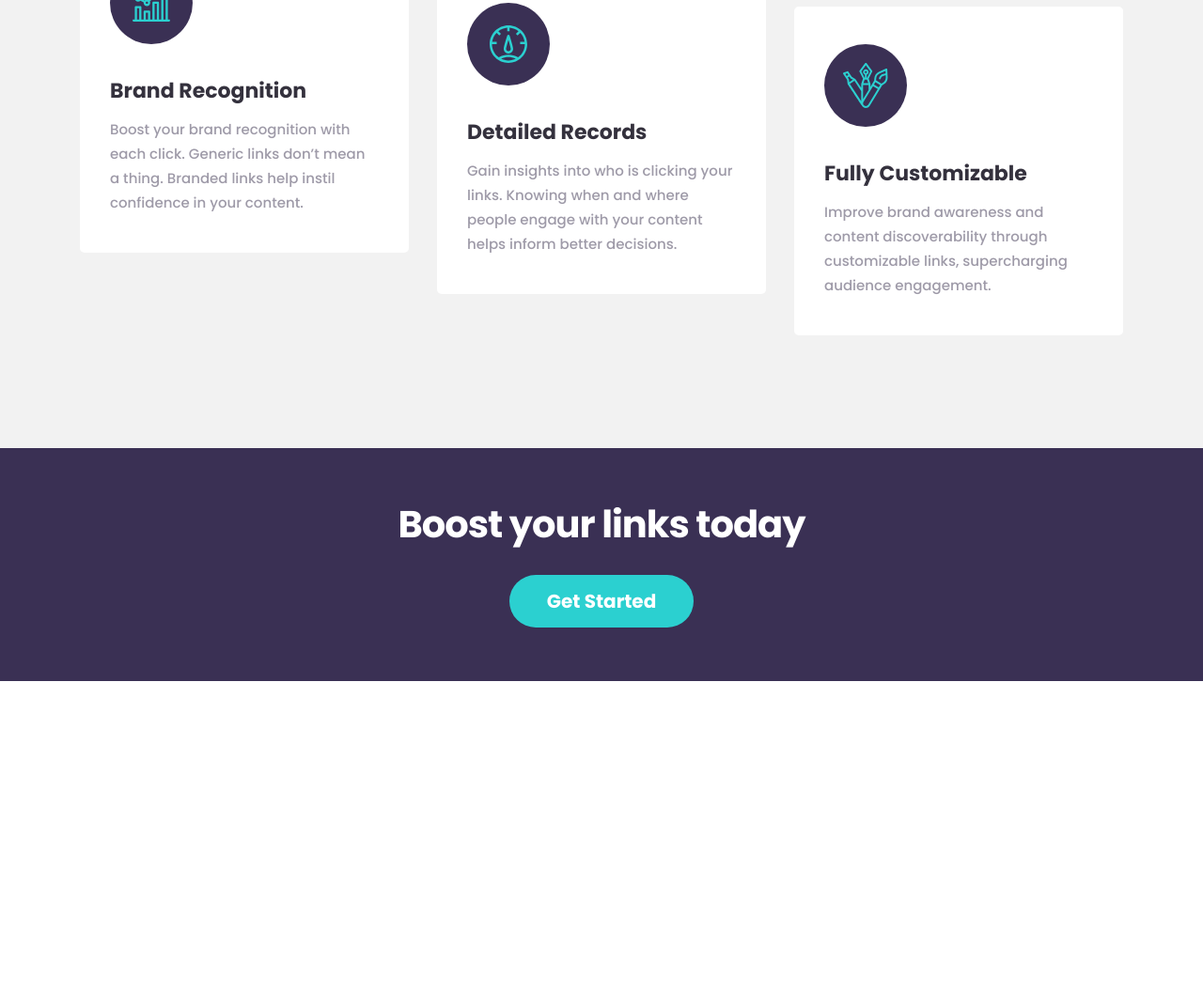
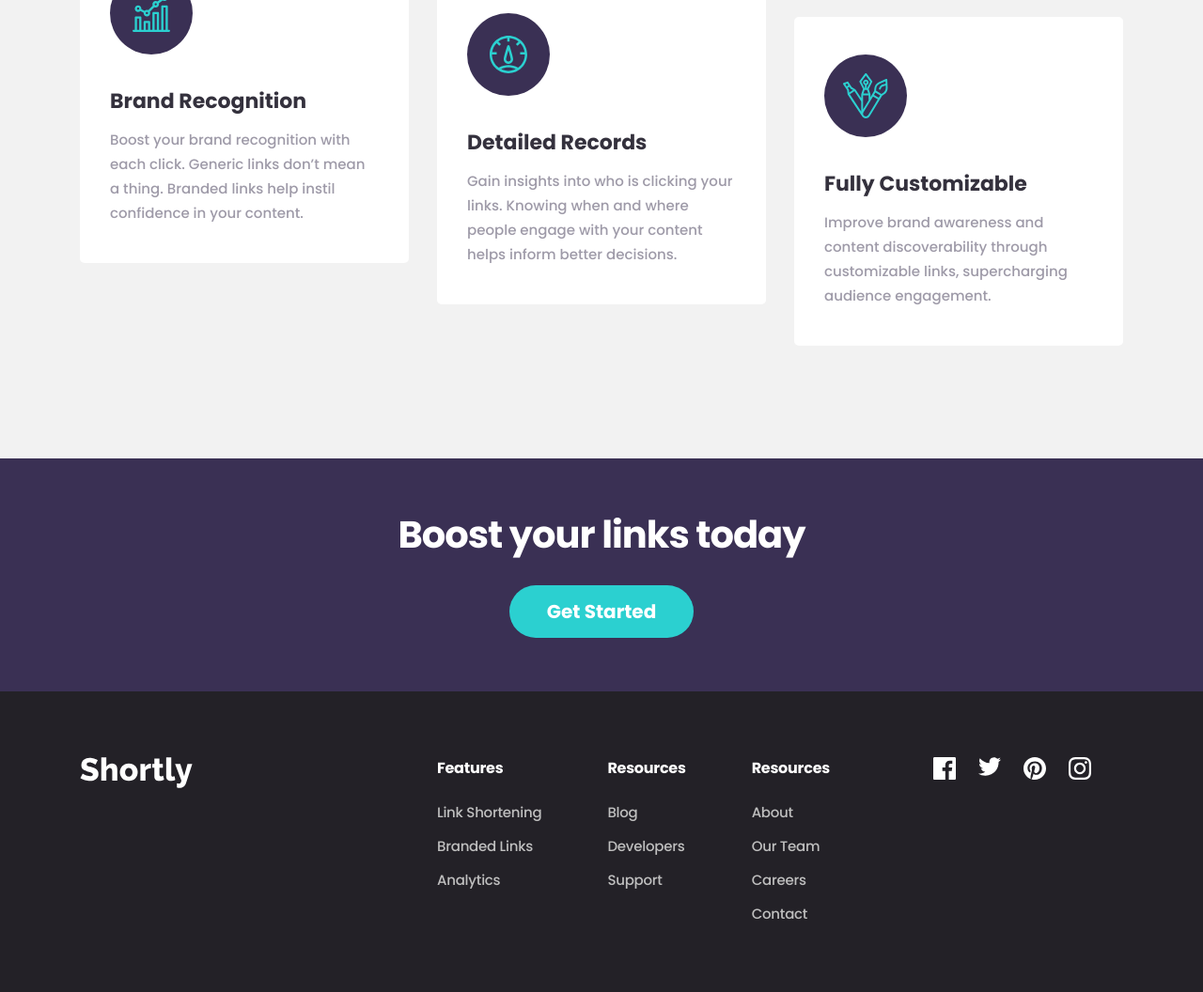
Before and after one commit to beyKH/Shortly-website, a plain HTML site: page index.html in a window 1280 px wide. Shown: the part 1406-2462 px from the top of the page at 94% size. Before the commit the page ends 2131 px from the top, so only its background shows below. Drawn offline with Linux system fonts and the light colour scheme.

Commit message:
footer + hovers

```diff
--- a/css/style.css
+++ b/css/style.css
@@ -194,12 +194,11 @@ img {
 
 .hero-description {
   width: 565px;
-  margin-right: 100px;
 }
 
 .hero-heading {
   font-weight: bold;
-  font-size: 72px;
+  font-size: 80px;
   line-height: 90px;
   letter-spacing: -2px;
   color: #34313D;
@@ -229,6 +228,16 @@ img {
   display: inline-block;
   margin-top: 40px;
   text-decoration: none;
+  transition: background-color 0.3s ease, opacity 0.3s ease;
+}
+
+
+.hero-link:hover{
+  background-color: #9AE3E3;
+}
+
+.hero-link:active{
+  opacity: 0.6;
 }
 
 
@@ -272,7 +281,15 @@ img {
   color: #FFFFFF;
   text-transform: capitalize;
   background-color: #2BD0D0;
+  transition: background-color 0.3s ease, opacity 0.3s ease;
+}
 
+.shorten-it-button:hover{
+  background-color: #9AE3E3;
+}
+
+.shorten-it-button:active{
+  opacity: 0.6;
 }
 
 
@@ -333,9 +350,14 @@ img {
   background: #fff;
   border-radius: 5px;
   padding: 40px 32px ;
-  /* max-height: 350px; */
   width: 350px;
+  transition: box-shadow 0.3s ease;
 }
+
+.statistics-item:hover{
+  box-shadow: 0px 0px 40px rgba(0, 0, 0, 0.2);
+}
+
   /* .statistics-item::after{
     content: '';
     height: 8px;
@@ -444,4 +466,106 @@ img {
   color: #FFFFFF;
   background-color: #2BD0D0;
   padding: 13px 40px;
+  transition: background-color 0.3s ease, opacity 0.3s ease;
 }
+
+.boost-link:hover{
+  background-color: #9AE3E3;
+}
+
+.boost-link:active{
+  opacity: 0.6;
+}
+
+
+/* ---------------------------- footer------------------------- */
+
+.site-footer{
+   background-color: #232127;
+}
+
+.site-footer-container {
+  display: flex;
+  padding-top: 70px;
+  padding-bottom: 70px;
+}
+
+.logo-white {
+  margin-right:260px ;
+  transition: opacity 0.3s ease;
+}
+
+.logo-white:hover{
+  opacity: 0.8;
+}
+
+.logo-white:active{
+  opacity: 0.6;
+}
+
+.logo-white-img{
+  display: block;
+}
+
+.footer-nav {
+  display: flex;
+}
+
+.footer-nav-list {
+  padding: 0;
+  margin: 0;
+  list-style: none;
+  margin-right: 70px;
+}
+
+
+.footer-heading {
+  font-weight: bold;
+  font-size: 16px;
+  line-height: 24px;
+  letter-spacing: -0.25px;
+  color: #FFFFFF;
+  margin-bottom: 22px;
+}
+
+.footer-nav-item {
+  margin-top: 10px;
+}
+
+.footer-nav-link{
+  font-weight: 500;
+  font-size: 15px;
+  line-height: 22px;
+  letter-spacing: -0.25px;
+  color: #BFBFBF;
+  transition: 0.3s ease;
+  text-decoration: none;
+  transition: color 0.3s ease, opacity 0.3s ease;
+}
+
+.footer-nav-link:hover{
+  color: #2BD0D0;
+}
+
+.footer-nav-link:active{
+  opacity: 0.6;
+}
+
+.footer-social-network {
+  display: flex;
+  list-style: none;
+  padding: 0m;
+  margin: 0;
+}
+
+.footer-social-item {
+  margin-right: 24px;
+}
+
+.footer-social-item:last-child{
+  margin-right: 0;
+}
+
+.footer-social-link {
+
+}
--- a/index.html
+++ b/index.html
@@ -9,6 +9,8 @@
   <link rel="stylesheet" href="css/style.css">
 </head>
 <body>
+
+  <!-- btn-primary classim bor hover ishladi lekin transitionlar ishlamadi  -->
   <header class="site-header">
     <div class="site-header-container container">
       <div class="header-top">
@@ -102,5 +104,62 @@
       </div>
     </section>
   </main>
+
+  <footer class="site-footer">
+    <div class="site-footer-container container">
+      <a class="logo-white" href="index.html">
+        <img class="logo-white-img" src="img/logo-white.svg" alt="shortly logo" width="120" height="33">
+      </a>
+      <div class="footer-nav">
+        <ul class="footer-nav-list">
+          <h3 class="footer-heading">Features</h3>
+          <li class="footer-nav-item"><a class="footer-nav-link" href="#">Link Shortening</a></li>
+          <li class="footer-nav-item"><a class="footer-nav-link" href="#">Branded Links</a></li>
+          <li class="footer-nav-item"><a class="footer-nav-link" href="#">Analytics</a></li>
+        </ul>
+
+        <ul class="footer-nav-list">
+          <h3 class="footer-heading">Resources</h3>
+          <li class="footer-nav-item"><a class="footer-nav-link" href="#">Blog</a></li>
+          <li class="footer-nav-item"><a class="footer-nav-link" href="#">Developers</a></li>
+          <li class="footer-nav-item"><a class="footer-nav-link" href="#">Support</a></li>
+        </ul>
+
+        <ul class="footer-nav-list">
+          <h3 class="footer-heading">Resources</h3>
+          <li class="footer-nav-item"><a class="footer-nav-link" href="#">About</a></li>
+          <li class="footer-nav-item"><a class="footer-nav-link" href="#">Our Team</a></li>
+          <li class="footer-nav-item"><a class="footer-nav-link" href="#">Careers</a></li>
+          <li class="footer-nav-item"><a class="footer-nav-link" href="#">Contact</a></li>
+        </ul>
+
+        <ul class="footer-social-network">
+          <li class="footer-social-item">
+            <a href="#" class="footer-social-link">
+              <img src="img/icon/icon-facebook.svg"alt="icon" width="24" height="24">
+            </a>
+          </li>
+          <li class="footer-social-item">
+            <a href="#" class="footer-social-link">
+              <img src="img/icon/icon-twitter.svg" alt="icon" width="24" height="20">
+            </a>
+          </li>
+          <li class="footer-social-item">
+            <a href="#" class="footer-social-link">
+              <img src="img/icon/icon-pinterest.svg" alt="icon" width="24" height="24">
+            </a>
+          </li>
+          <li class="footer-social-item">
+            <a href="#" class="footer-social-link">
+              <img src="img/icon/icon-instagram.svg" alt="icon" width="24" height="24">
+            </a>
+          </li>
+        </ul>
+
+      </div>
+    </div>
+  </footer>
+
+
 </body>
 </html>
```
Also changed, not shown: img/Shortly (2).svg (added), img/icon/icon-facebook.svg (added), img/icon/icon-instagram.svg (added), img/icon/icon-pinterest.svg (added), img/icon/icon-twitter.svg (added), img/logo-white.svg (added).
